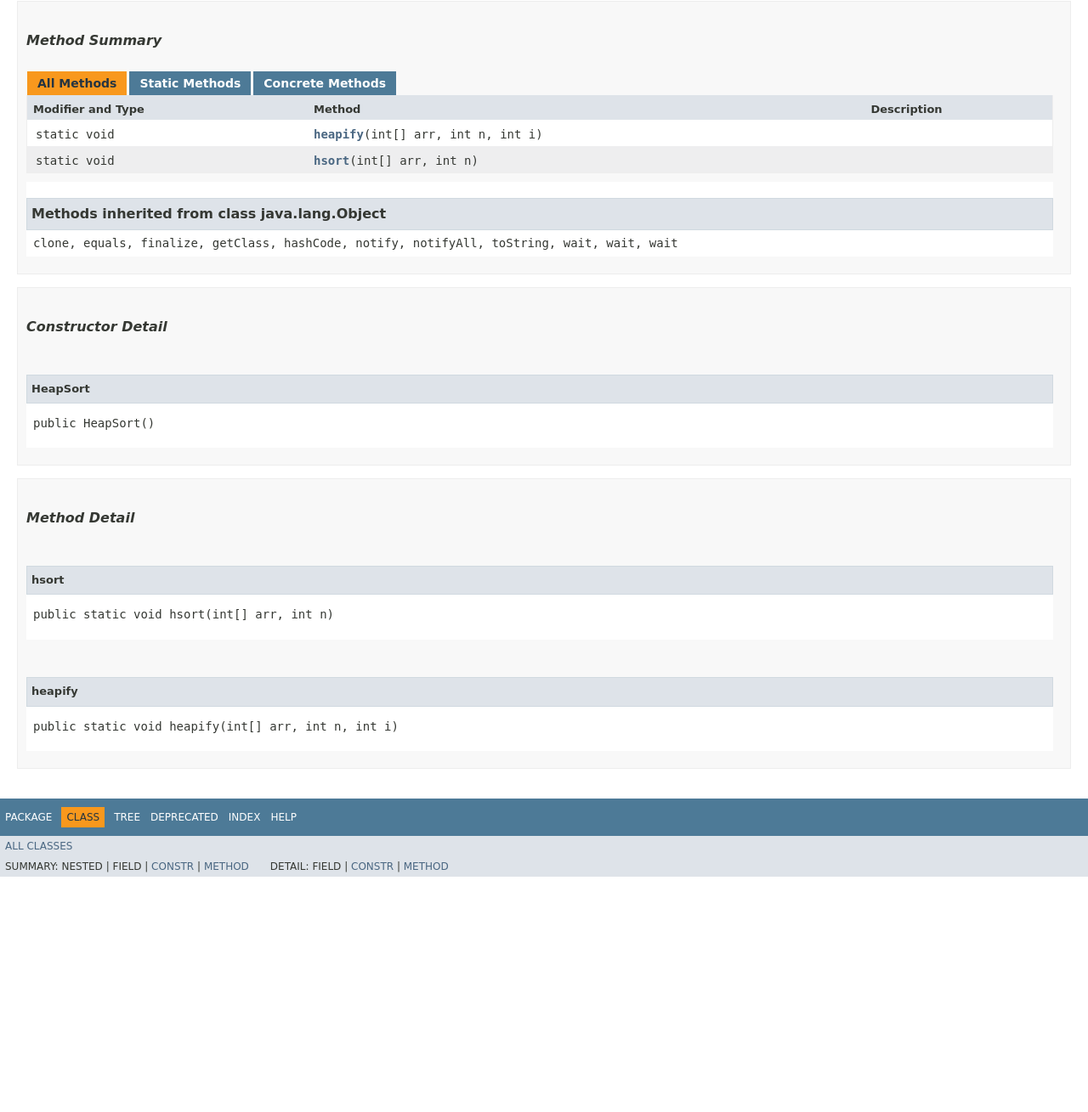
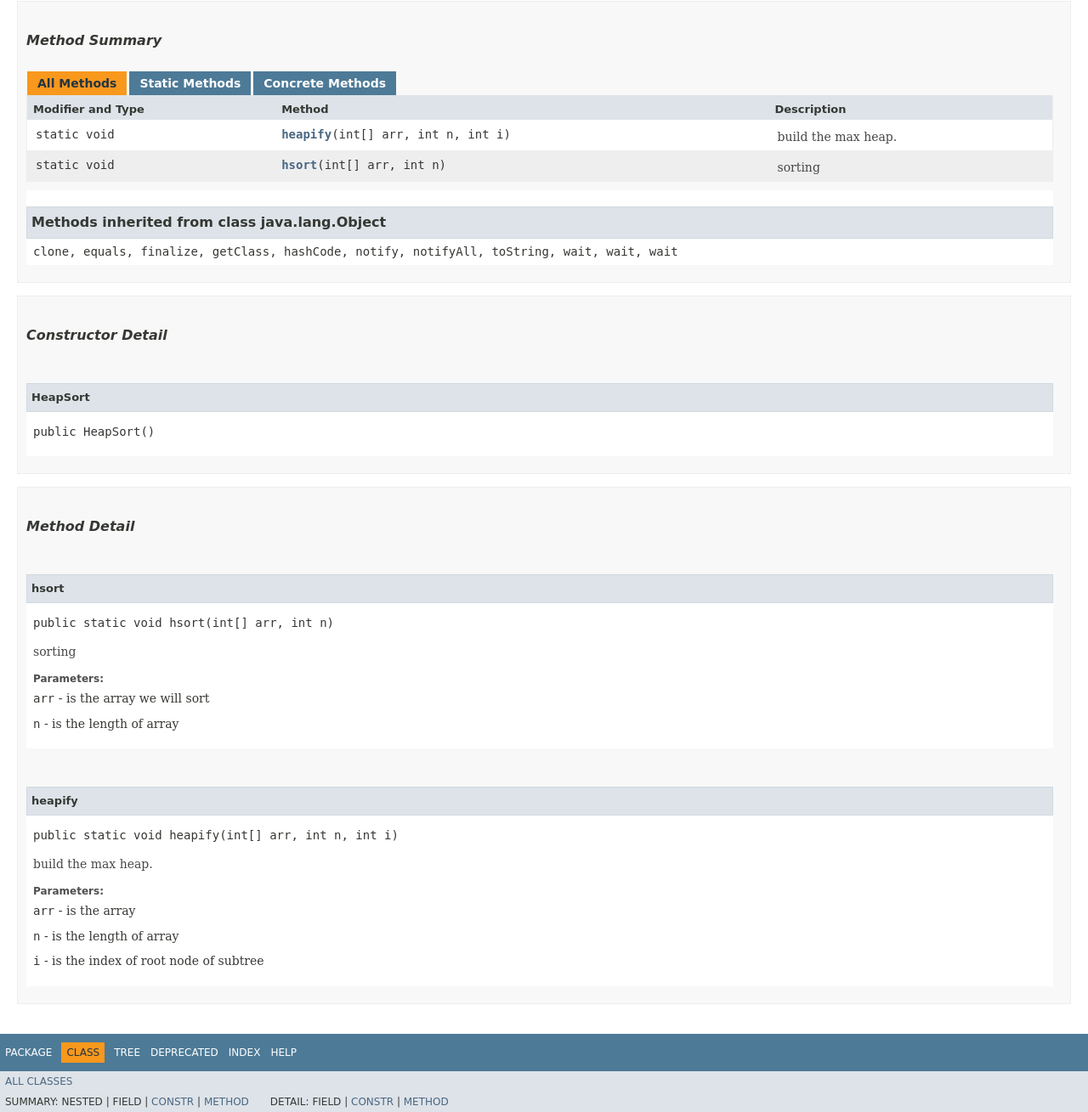
Before and after one commit to ploddasha/Plodushcheva_OOP, a plain HTML site: page Task-1-1-1/org/example/HeapSort.html in a window 1280 px wide. Shown: the part 516-1825 px from the top of the page at 85% size. Before the commit the page ends 1548 px from the top, so only its background shows below. Drawn offline with Linux system fonts and the light colour scheme; no server answers; a script that the page names is missing; a web font is replaced by a local one.

Commit message:
Deploying to gh-pages from @ ploddasha/Plodushcheva_OOP@84bb790e7308b054278c8730079f350f587252eb 🚀

```diff
--- a/Task-1-1-1/org/example/HeapSort.html
+++ b/Task-1-1-1/org/example/HeapSort.html
@@ -131,7 +131,7 @@ $('.navPadding').css('padding-top', $('.fixedNav').css("height"));
 <hr>
 <pre>public class <span class="typeNameLabel">HeapSort</span>
 extends java.lang.Object</pre>
-<div class="block">comment</div>
+<div class="block">HeapSort</div>
 </li>
 </ul>
 </div>
@@ -178,13 +178,17 @@ extends java.lang.Object</pre>
 <th class="colSecond" scope="row"><code><span class="memberNameLink"><a href="#heapify(int%5B%5D,int,int)">heapify</a></span>&#8203;(int[]&nbsp;arr,
        int&nbsp;n,
        int&nbsp;i)</code></th>
-<td class="colLast">&nbsp;</td>
+<td class="colLast">
+<div class="block">build the max heap.</div>
+</td>
 </tr>
 <tr id="i1" class="rowColor">
 <td class="colFirst"><code>static void</code></td>
 <th class="colSecond" scope="row"><code><span class="memberNameLink"><a href="#hsort(int%5B%5D,int)">hsort</a></span>&#8203;(int[]&nbsp;arr,
      int&nbsp;n)</code></th>
-<td class="colLast">&nbsp;</td>
+<td class="colLast">
+<div class="block">sorting</div>
+</td>
 </tr>
 </table>
 <ul class="blockList">
@@ -237,6 +241,12 @@ extends java.lang.Object</pre>
 <h4>hsort</h4>
 <pre class="methodSignature">public static&nbsp;void&nbsp;hsort&#8203;(int[]&nbsp;arr,
                          int&nbsp;n)</pre>
+<div class="block">sorting</div>
+<dl>
+<dt><span class="paramLabel">Parameters:</span></dt>
+<dd><code>arr</code> - is the array we will sort</dd>
+<dd><code>n</code> - is the length of array</dd>
+</dl>
 </li>
 </ul>
 <a id="heapify(int[],int,int)">
@@ -248,6 +258,13 @@ extends java.lang.Object</pre>
 <pre class="methodSignature">public static&nbsp;void&nbsp;heapify&#8203;(int[]&nbsp;arr,
                            int&nbsp;n,
                            int&nbsp;i)</pre>
+<div class="block">build the max heap.</div>
+<dl>
+<dt><span class="paramLabel">Parameters:</span></dt>
+<dd><code>arr</code> - is the array</dd>
+<dd><code>n</code> - is the length of array</dd>
+<dd><code>i</code> - is the index of root node of subtree</dd>
+</dl>
 </li>
 </ul>
 </li>
```
Also changed, not shown: Task-1-1-1/allclasses-index.html (+1 -1 lines), Task-1-1-1/index-all.html (+7 -3 lines), Task-1-1-1/org/example/package-summary.html (+1 -1 lines), 3 other files.
